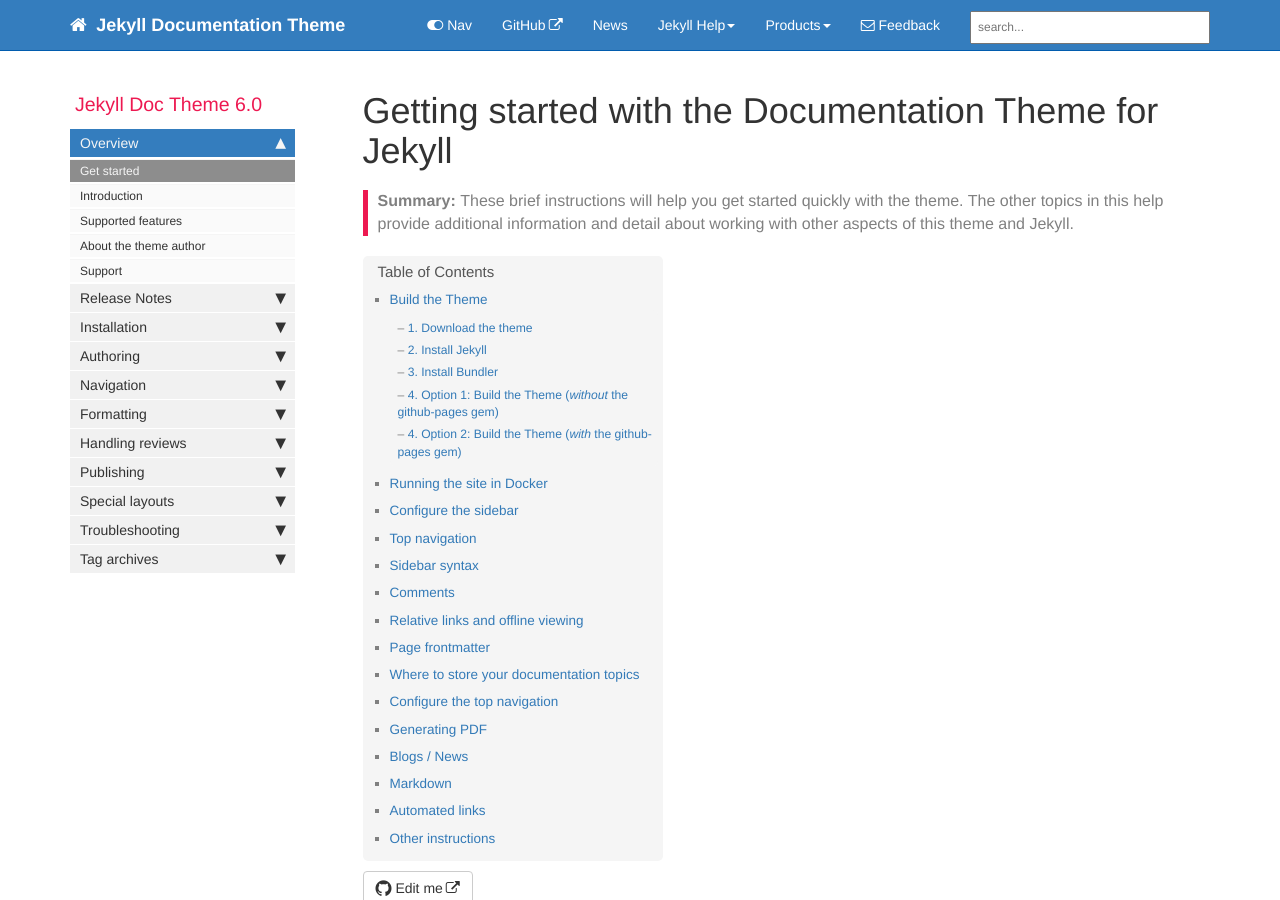
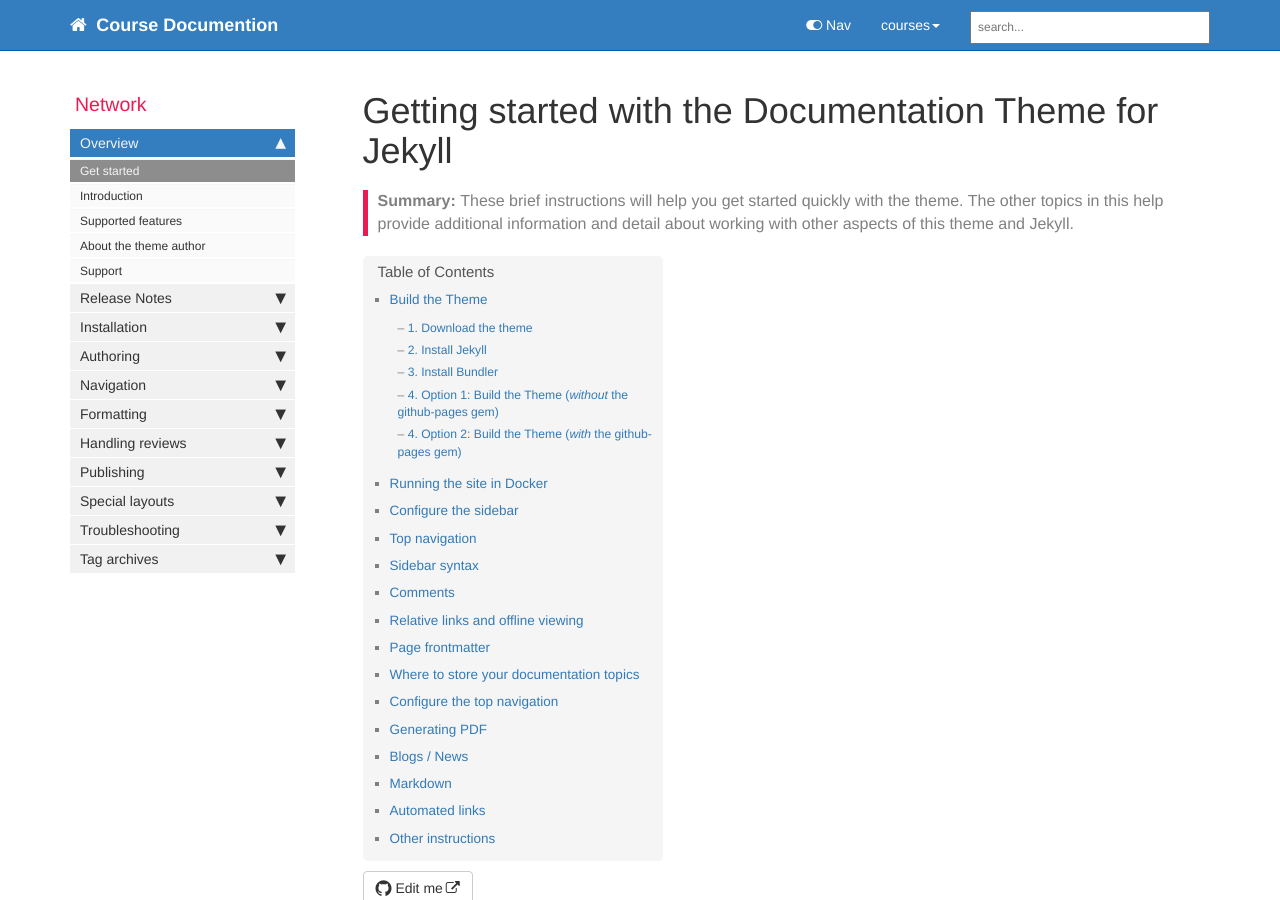
Before and after one commit to changNow/courese, a Jekyll site: the page built from index.md, in a window 1280 px wide and 900 px high. Built offline with Jekyll 4.4.1, drawn with Linux system fonts in a browser that asks for light colours; comment, search, counter and statistics services are not loaded.

Commit message:
modify for config

```diff
--- a/_config.yml
+++ b/_config.yml
@@ -3,10 +3,10 @@ repository: tomjoht/documentation-theme-jekyll
 output: web
 # this property is useful for conditional filtering of content that is separate from the PDF.
 
-topnav_title: Jekyll Documentation Theme
+topnav_title: Course Documention
 # this appears on the top navigation bar next to the home button
 
-site_title: Jekyll theme for documentation
+site_title: Course Documention
 # this appears in the html browser tab for the site title (seen mostly by search engines, not users)
 
 company_name: Copyright 2021 Google LLC
@@ -33,12 +33,12 @@ exclude:
   - vendor
 # these are the files and directories that jekyll will exclude from the build
 
-feedback_subject_line: Jekyll documentation theme
+feedback_subject_line: Course Documention
 
 feedback_email: tomjoht@gmail.com
 # used as a contact email for the Feedback link in the top navigation bar
 
-# feedback_disable: true
+feedback_disable: true
 # if you uncomment the previous line, the Feedback link gets removed
 
 # feedback_text: "Need help?"
--- a/_data/sidebars/mydoc_sidebar.yml
+++ b/_data/sidebars/mydoc_sidebar.yml
@@ -2,8 +2,8 @@
 
 entries:
 - title: sidebar
-  product: Jekyll Doc Theme
-  version: 6.0
+  product: Network
+  version:
   folders:
 
   - title:
```
Also changed, not shown: _data/topnav.yml (+2 -17 lines), Gemfile.lock.
